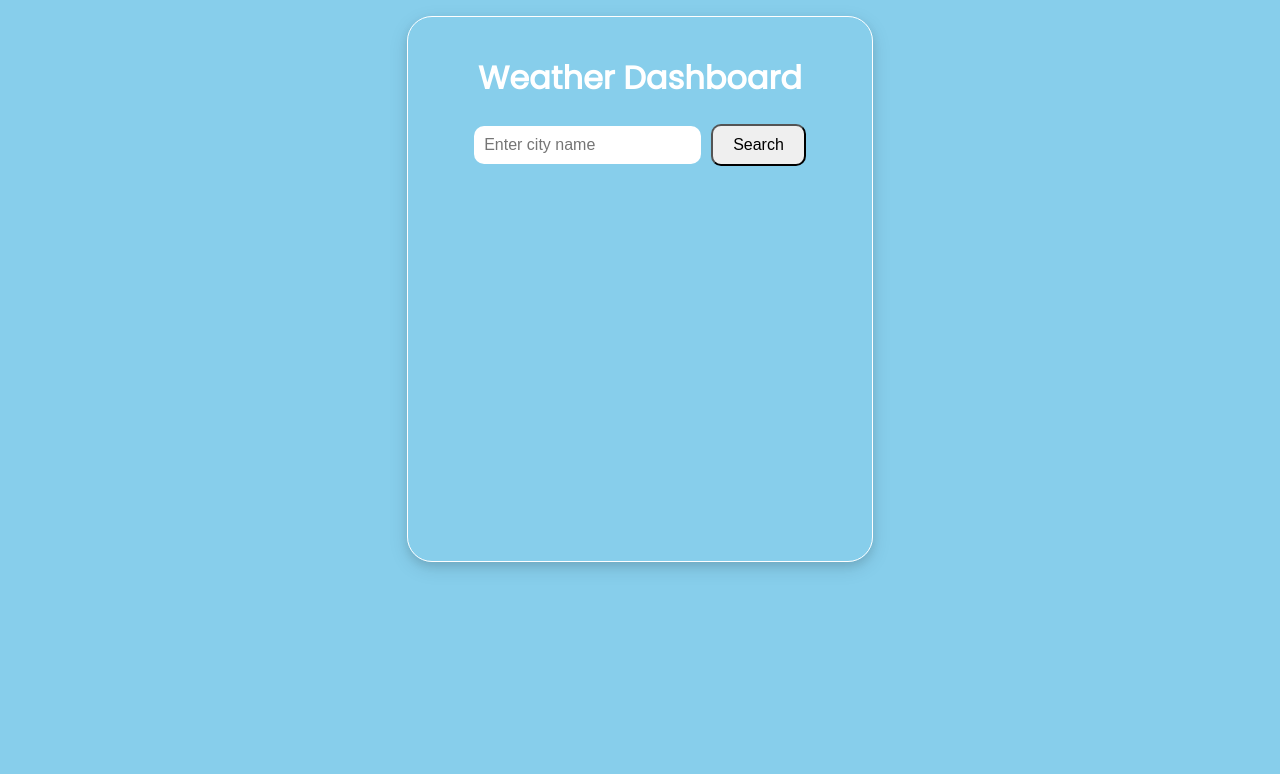
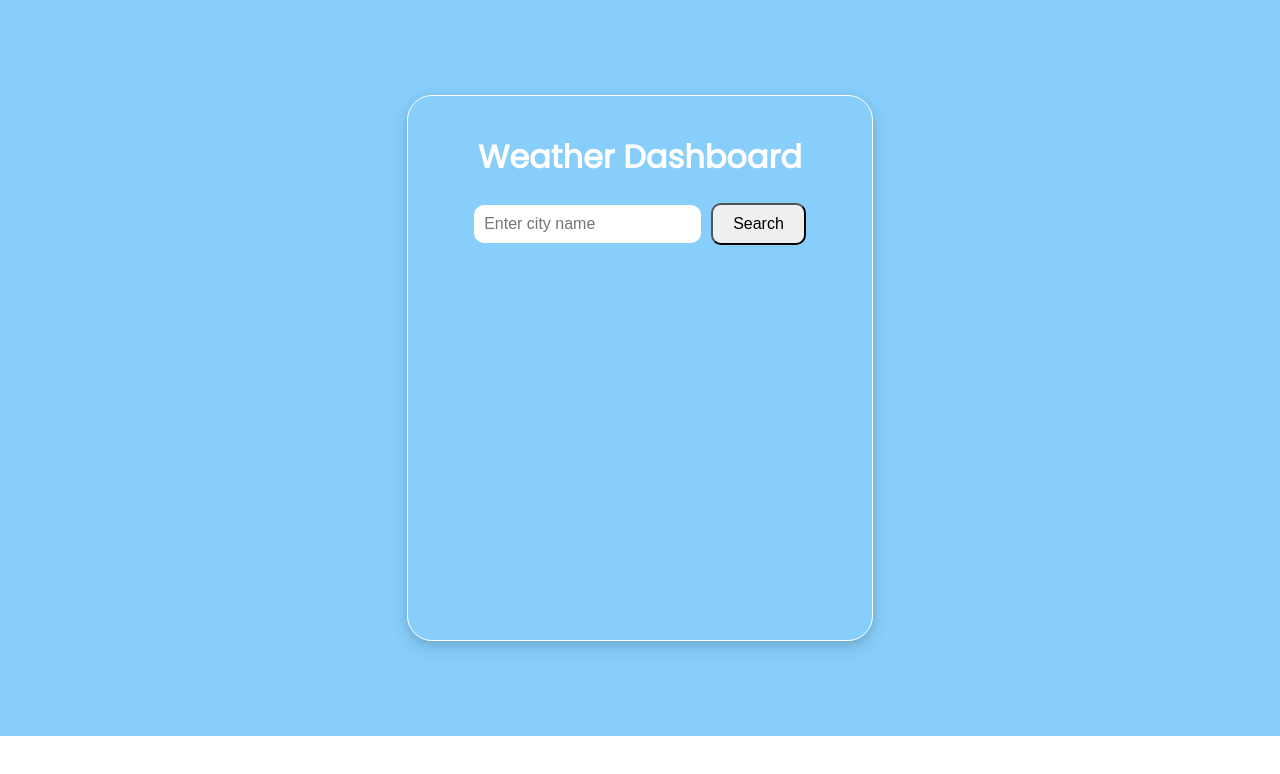
Before and after one commit to ManuSamM/Weather-App, a Next.js app: page / in a window 1280 px wide. Shown: the top 774 px of the page. Built offline with nearby package versions, Linux system fonts and the light colour scheme.

Commit message:
app align center

```diff
--- a/app/home.module.css
+++ b/app/home.module.css
@@ -1,6 +1,7 @@
 .weatherApp {
     display: flex;
     justify-content: center;
+    align-items: center;
     height: 46rem;
 }
 
@@ -12,15 +13,8 @@
     min-width: 27em;
     width: auto;
     text-align: center;
-    margin-top: 1em;
     height: 32em;
     box-shadow: 0 4px 8px rgba(0, 0, 0, 0.1), 0 6px 20px rgba(0, 0, 0, 0.1);
-    transition: box-shadow 0.3s ease, transform 0.3s ease;
-}
-
-.weatherCard:hover {
-    box-shadow: 0 8px 16px rgba(0, 0, 0, 0.15), 0 12px 40px rgba(0, 0, 0, 0.15);
-    transform: translateY(-4px);
 }
 
 .searchBox {
--- a/app/page.tsx
+++ b/app/page.tsx
@@ -107,7 +107,7 @@ export default function Home() {
 
 // Time-based and weather-based gradient colors
 function getBackgroundStyle(weatherData: WeatherData | null) {
-  if (!weatherData) return { background: "#87CEEB", height: "100vh" };
+  if (!weatherData) return { background: "lightskyblue" };
 
   const weather = weatherData.current.condition.text.toLowerCase();
   const localTime = new Date(weatherData.location.localtime);
```
